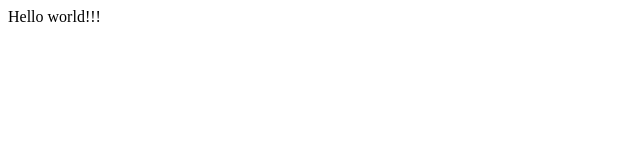
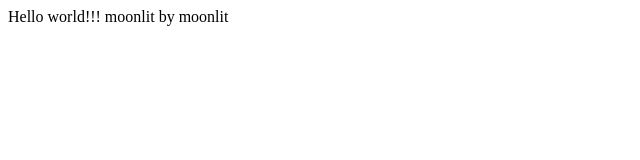
Before and after one commit to moonlitby/moonlit_study, a plain HTML site: page index.html in a window 1280 px wide. Shown: the whole page, without its empty margins (0-640 px from the left). Drawn offline with Linux system fonts and the light colour scheme.

Commit message:
add moonlit comment

```diff
--- a/index.html
+++ b/index.html
@@ -3,6 +3,7 @@
 	<body>
 
 		Hello world!!!
+		moonlit by moonlit
 
 	</body>
 
```
